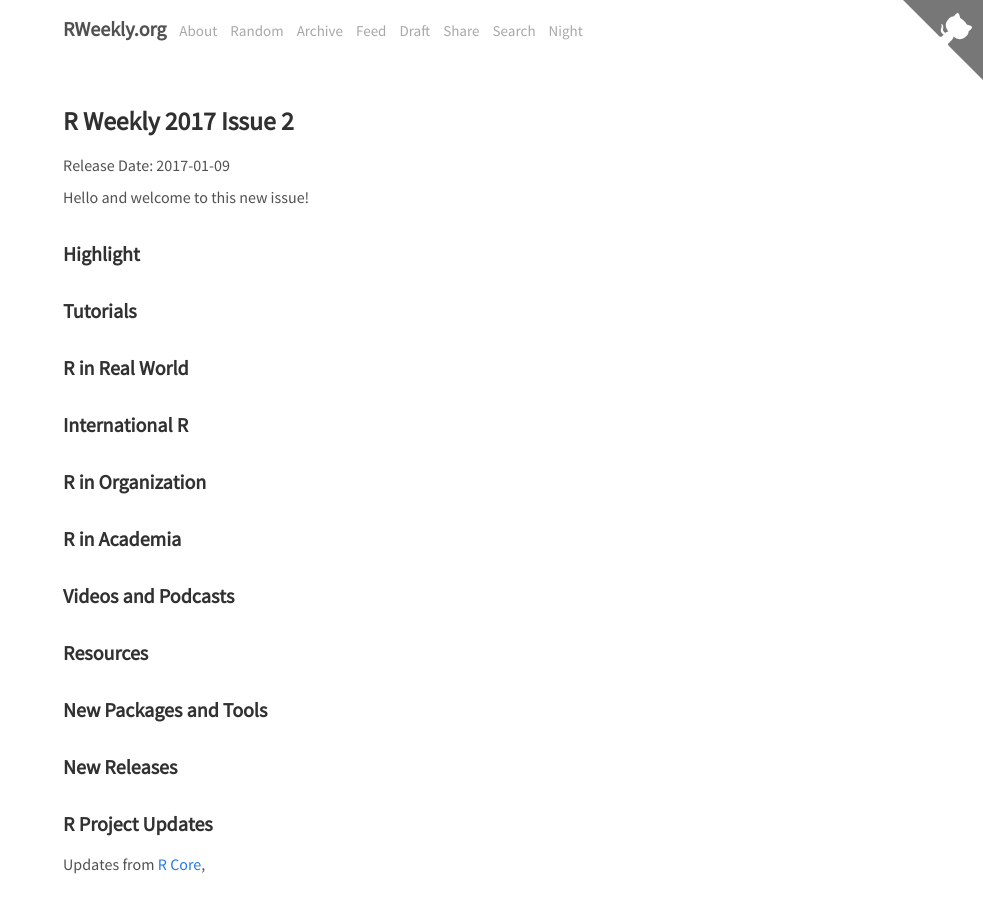
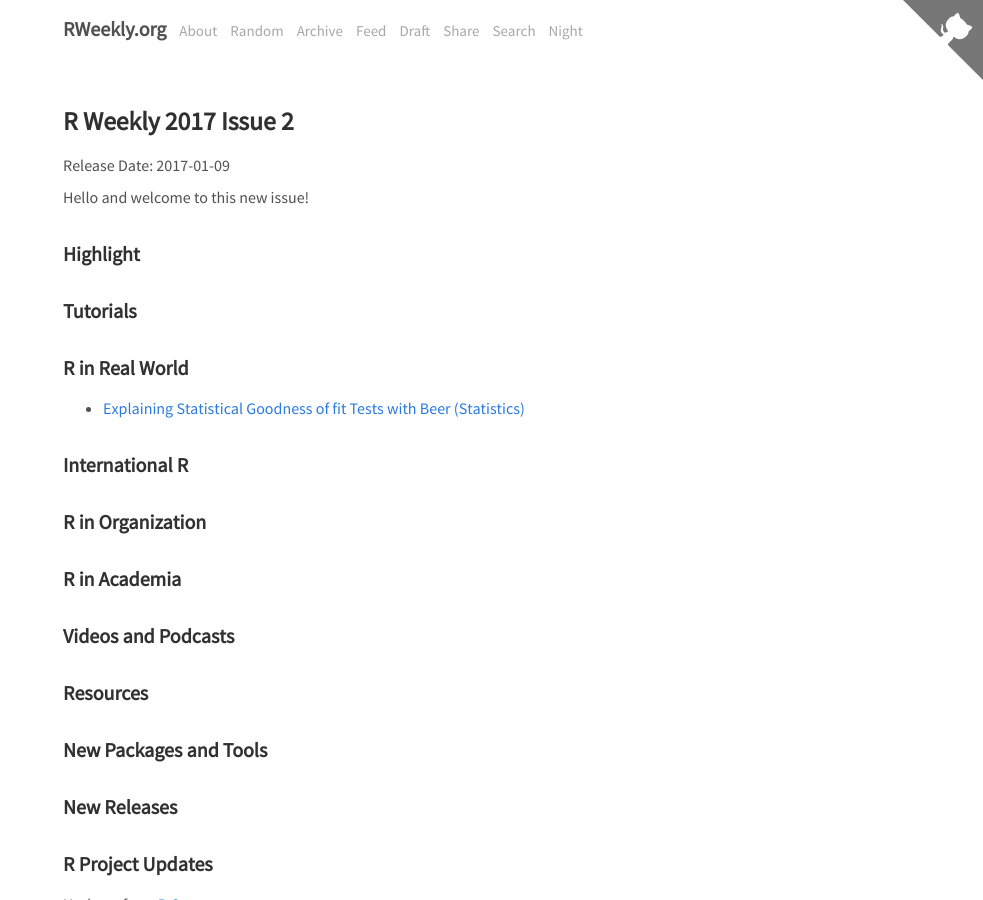
Before and after one commit to rweekly/rweekly.org, a Jekyll site: the page built from draft.md, in a window 1280 px wide and 900 px high. Shown: the whole window, without its empty margins (297-1280 px from the left). Built offline with Jekyll 4.4.1, drawn with Linux system fonts in a browser that asks for light colours; comment, search, counter and statistics services are not loaded.

Commit message:
add blog post for R in real world section
- R code using Beer statistics examples

```diff
--- a/draft.md
+++ b/draft.md
@@ -20,7 +20,7 @@ Hello and welcome to this new issue!
 
 ### R in Real World
 
-
++ [Explaining Statistical Goodness of fit Tests with Beer (Statistics)](https://jasdumas.github.io/2017-01-04-choosing-a-stat-test-with-beer/)
 
 ### International R
 
```
